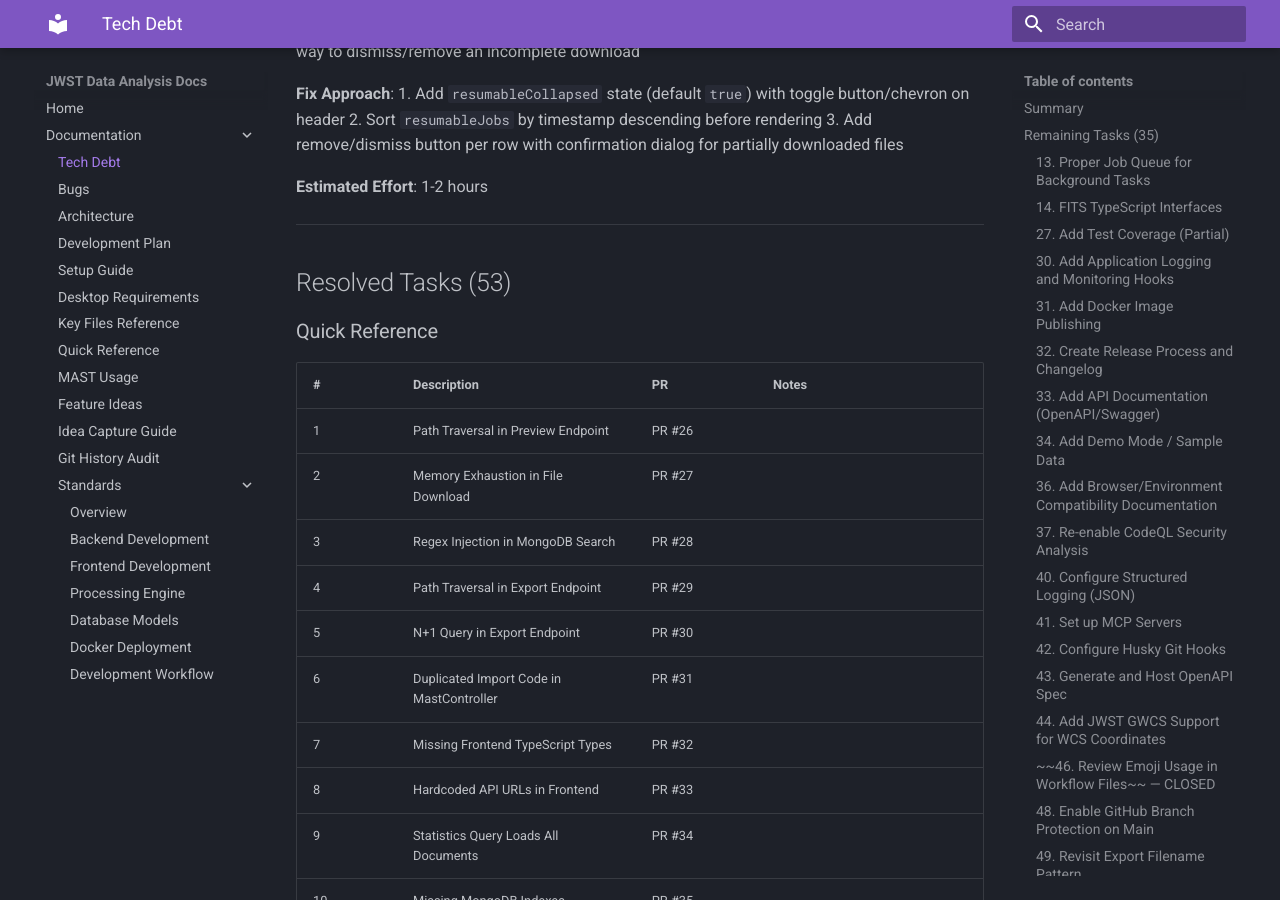
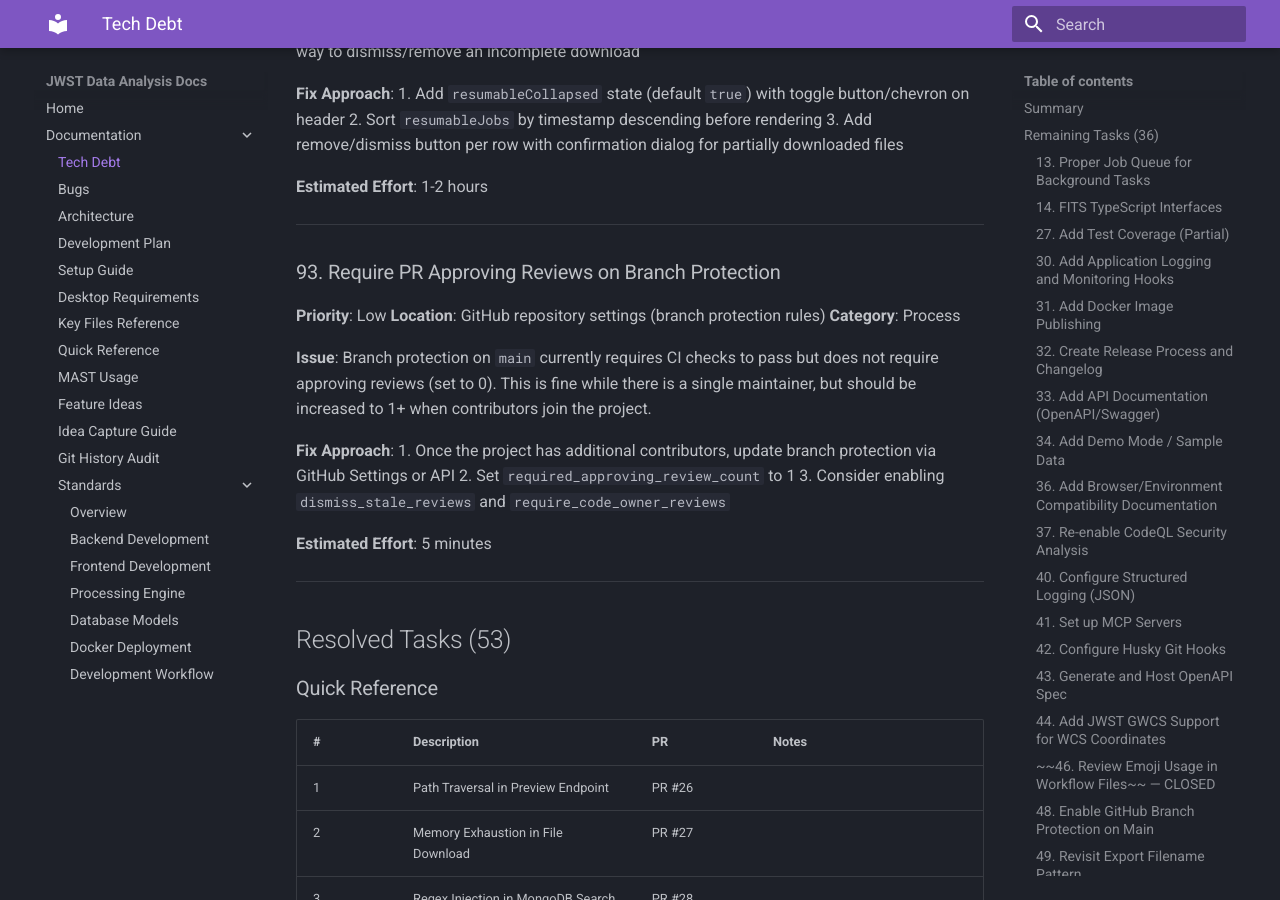
Before and after one commit to Snoww3d/jwst-data-analysis, an MkDocs documentation site: the page built from docs/tech-debt.md, in a window 1280 px wide and 900 px high, scrolled down 11854 px. Built offline with MkDocs 1.6.1 and Material for MkDocs 9.7.7, drawn with Linux system fonts in a browser that asks for light colours; some of the changed text lies outside the part shown.

```diff
--- a/docs/tech-debt.md
+++ b/docs/tech-debt.md
@@ -8,7 +8,7 @@ This document tracks tech debt items and their resolution status.
 |--------|-------|
 | **Resolved** | 53 |
 | **Moved to bugs.md** | 3 |
-| **Remaining** | 35 |
+| **Remaining** | 36 |
 
 > **Code Style Suppressions (2026-02-03)**: Items #77-#87 track StyleCop/CodeAnalysis rule suppressions in `.editorconfig`. Lower priority but tracked for future cleanup.
 
@@ -16,7 +16,7 @@ This document tracks tech debt items and their resolution status.
 
 ---
 
-## Remaining Tasks (35)
+## Remaining Tasks (36)
 
 ### 13. Proper Job Queue for Background Tasks
 **Priority**: Nice to Have
@@ -572,6 +572,22 @@ This document tracks tech debt items and their resolution status.
 
 ---
 
+### 93. Require PR Approving Reviews on Branch Protection
+**Priority**: Low
+**Location**: GitHub repository settings (branch protection rules)
+**Category**: Process
+
+**Issue**: Branch protection on `main` currently requires CI checks to pass but does not require approving reviews (set to 0). This is fine while there is a single maintainer, but should be increased to 1+ when contributors join the project.
+
+**Fix Approach**:
+1. Once the project has additional contributors, update branch protection via GitHub Settings or API
+2. Set `required_approving_review_count` to 1
+3. Consider enabling `dismiss_stale_reviews` and `require_code_owner_reviews`
+
+**Estimated Effort**: 5 minutes
+
+---
+
 ## Resolved Tasks (53)
 
 ### Quick Reference
```
Also changed, not shown: other parts of docs/tech-debt.md (+1 -1 lines), 2 other files.
